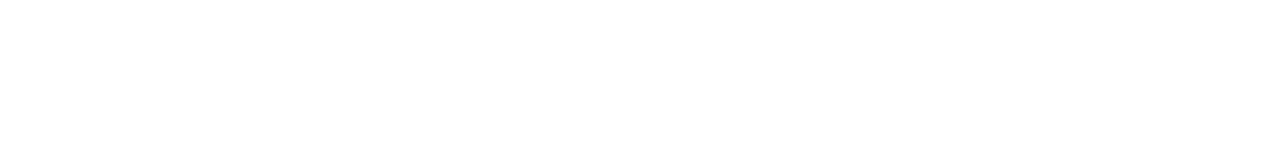
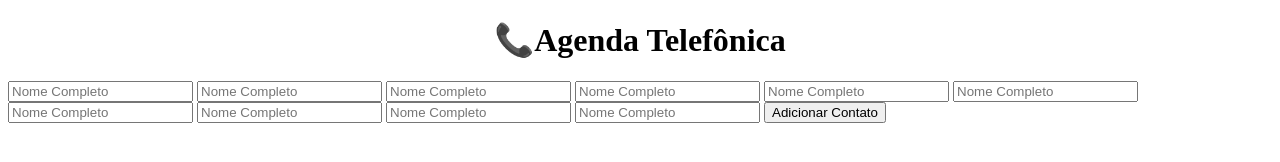
Before and after one commit to DanielSP019/agenda-telefonica, a plain HTML site: page index.html in a window 1280 px wide. Drawn offline with Linux system fonts and the light colour scheme.

Commit message:
creat:criando HTML

```diff
--- a/assets/css/styles.index.css
+++ b/assets/css/styles.index.css
@@ -1,3 +1,3 @@
-body{
-
+h1{
+    text-align: center;
 }
--- a/index.html
+++ b/index.html
@@ -0,0 +1,27 @@
+<!DOCTYPE html>
+<html lang="en">
+<head>
+    <meta charset="UTF-8">
+    <meta name="viewport" content="width=device-width, initial-scale=1.0">
+    <script src="./assets/js/script.index.js"></script>
+    <link rel="stylesheet" href="./assets/css/styles.index.css">
+    <link rel="stylesheet" href="https://cdnjs.cloudflare.com/ajax/libs/font-awesome/6.4.2/css/all.min.css"
+    integrity="sha512-z3gLpd7yknf1YoNbCzqRKc4qyor8gaKU1qmn+CShxbuBusANI9QpRohGBreCFkKxLhei6S9CQXFEbbKuqLg0DA=="
+    crossorigin="anonymous" referrerpolicy="no-referrer" />
+    <title>Agenda-telefonica</title>
+</head>
+<body>
+    <h1>📞Agenda Telefônica</h1>
+    <input id="nome" placeholder="Nome Completo">
+    <input id="telefone" placeholder="Nome Completo">
+    <input id="celular" placeholder="Nome Completo">
+    <input id="foto" placeholder="Nome Completo">
+    <input id="data" placeholder="Nome Completo">
+    <input id="email" placeholder="Nome Completo">
+    <input id="cep" placeholder="Nome Completo">
+    <input id="cidade" placeholder="Nome Completo">
+    <input id="insta" placeholder="Nome Completo">
+    <input id="github" placeholder="Nome Completo">
+    <button onclick="add-ctt">Adicionar Contato</button>
+</body>
+</html>
```
Also changed, not shown: 1 other file.
